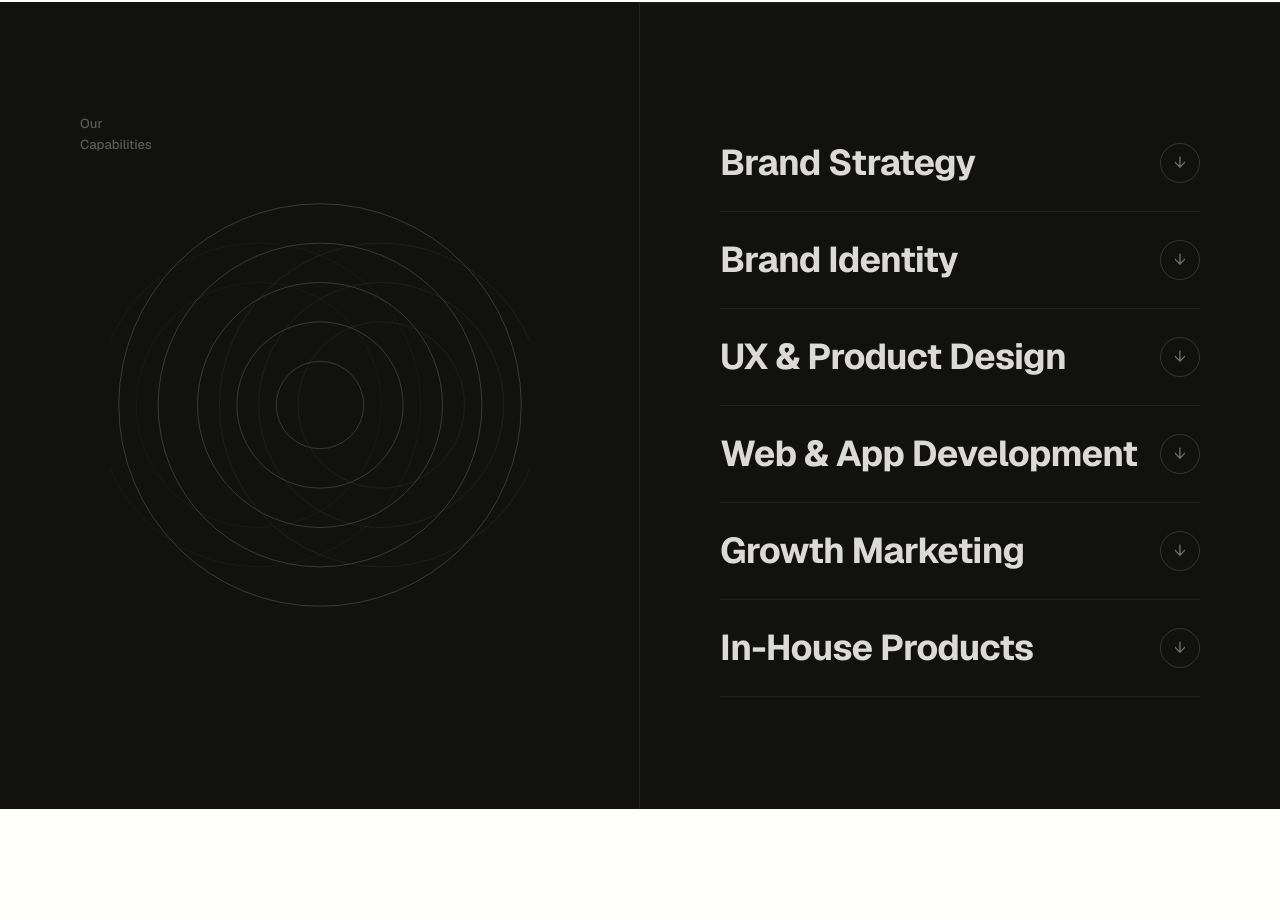
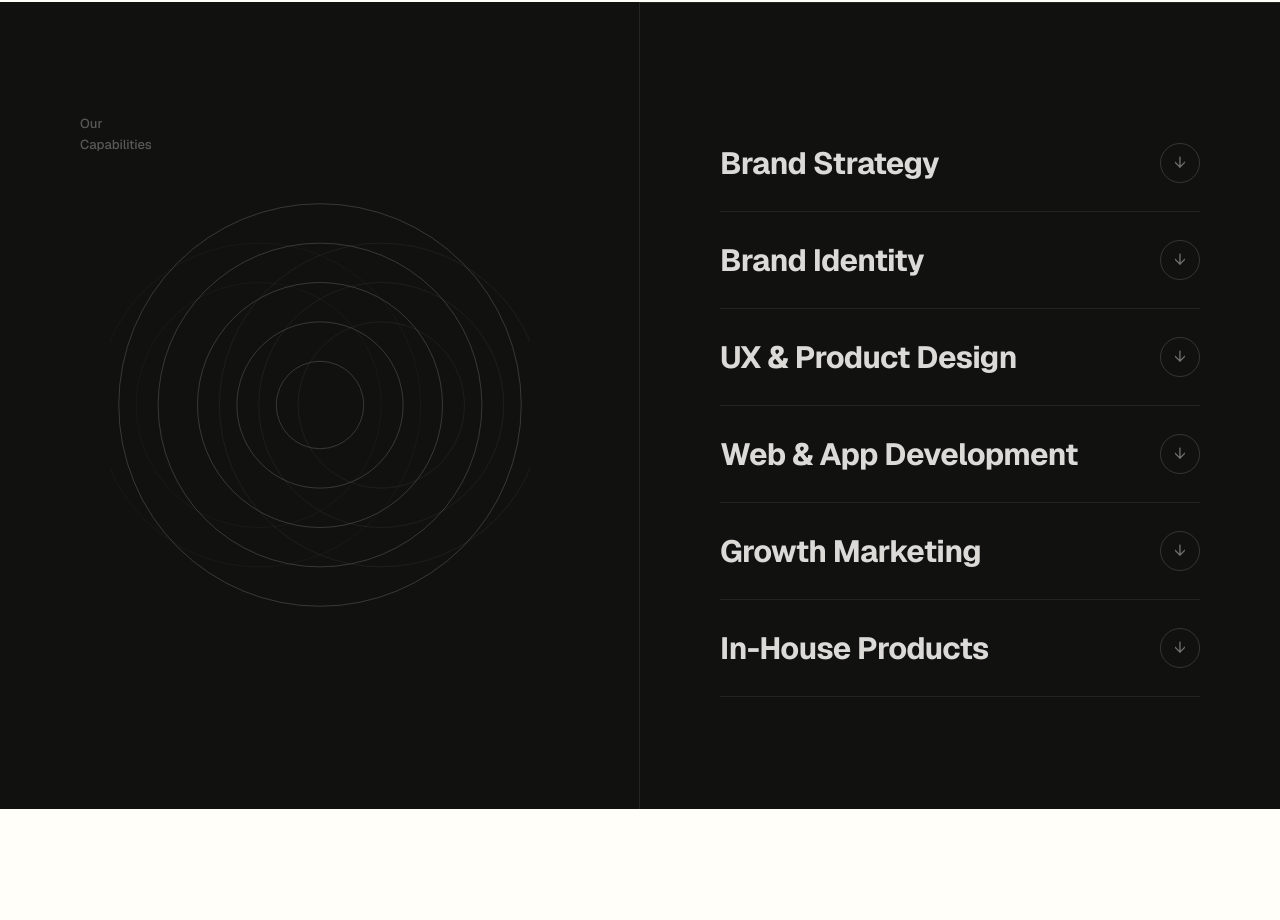
Before and after one commit to pavanjaya/Hueness, a Next.js app: page / in a window 1280 px wide. Shown: the part 3701-4621 px from the top of the page. Built offline with nearby package versions, Linux system fonts and the light colour scheme; a web font is replaced by a local one.

Commit message:
Reduce ServicesSection font size by ~13%

```diff
--- a/src/components/sections/ServicesSection.tsx
+++ b/src/components/sections/ServicesSection.tsx
@@ -97,7 +97,7 @@ export default function ServicesSection() {
               >
                 <h3
                   style={{
-                    fontSize: "clamp(22px, 2.8vw, 48px)",
+                    fontSize: "clamp(19px, 2.4vw, 41px)",
                     fontFamily: "var(--font-geist-sans), 'Geist', system-ui, sans-serif",
                     fontWeight: 700,
                     color: open === i ? "#fffef9" : "rgba(255,254,249,0.85)",
```
